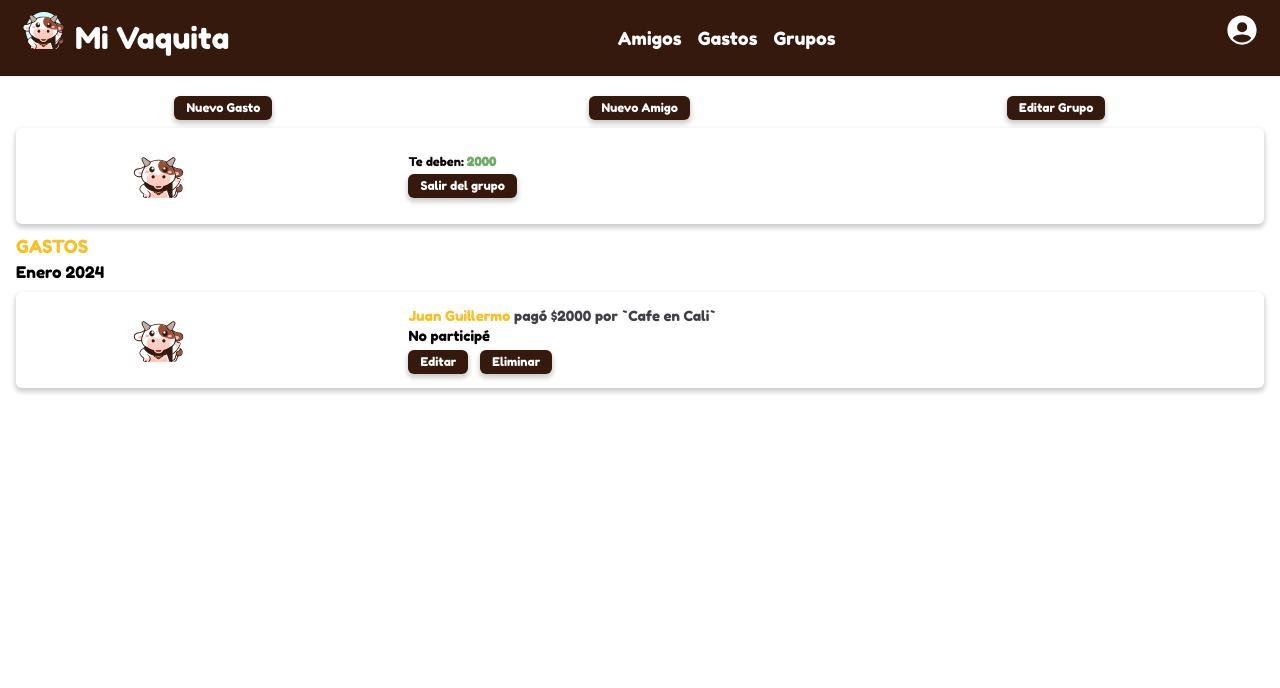
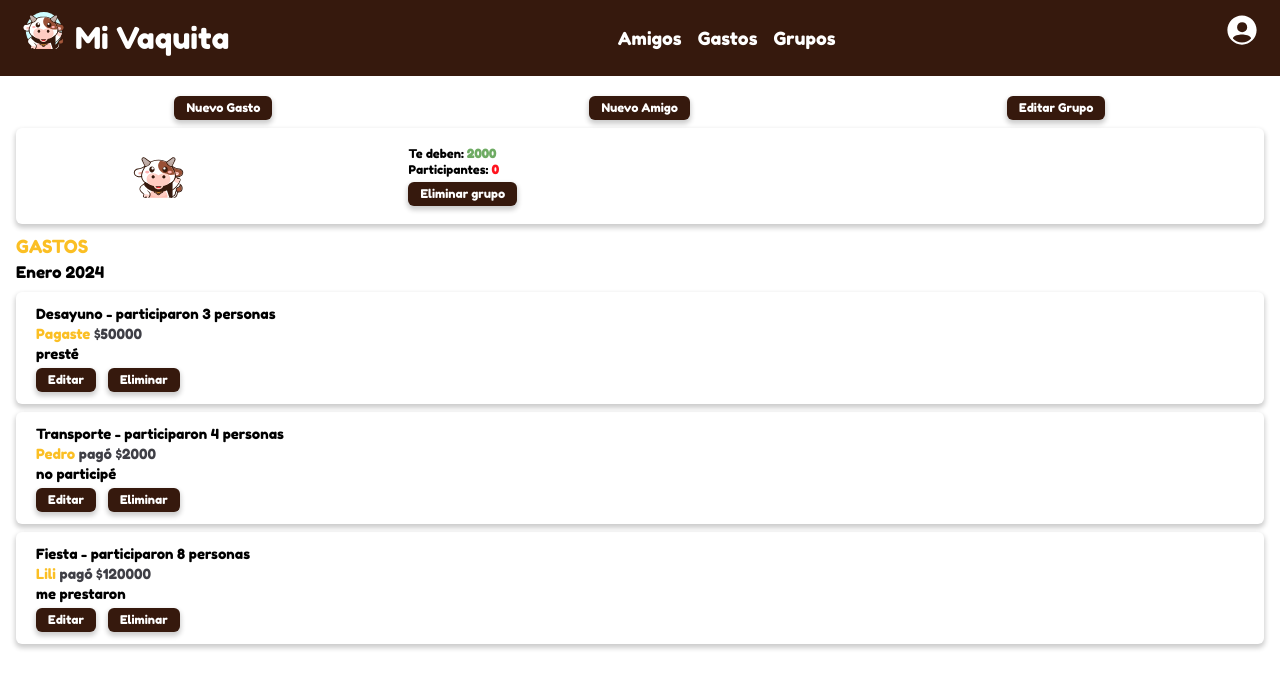
Before and after one commit to manugomz/Vaca-app, a React (Vite) app in the folder Vaca-app/: page /grupos/1 in a window 1280 px wide. Shown: the top 688 px of the page. Built offline with nearby package versions, Linux system fonts and the light colour scheme; no server answers; sample sign-in values are in the browser's storage.

Commit message:
Sprint 3: Group & group details update

```diff
--- a/Vaca-app/src/pages/GroupDetails.jsx
+++ b/Vaca-app/src/pages/GroupDetails.jsx
@@ -6,6 +6,9 @@ import SingleGroup from '../components/SingleGroup';
 
 export default function GroupDetails() {
     const styles = {
+        container: `justify-around items-center
+                shadow-sombra
+                px-5 py-3 my-2 rounded-md`,
         button: `bg-brown-p rounded-md px-3 py-1
     shadow-sombra
     text-white text-xs
@@ -20,7 +23,18 @@ export default function GroupDetails() {
     const group = {
         total: 2000,
         members: ['Migue', 'Cesar', 'Lili'],
-        element: 'Cafe en Cali',
+        element: 'Viaje a Cali',
+        expenses: [
+            { name: 'Desayuno', total: 50000, participation: 'paid', members: 3, whoPaid: 'you' },
+            {
+                name: 'Transporte',
+                total: 2000,
+                participation: 'none',
+                members: 4,
+                whoPaid: 'Pedro',
+            },
+            { name: 'Fiesta', total: 120000, participation: 'owe', members: 8, whoPaid: 'Lili' },
+        ],
     };
 
     return (
@@ -42,23 +56,39 @@ export default function GroupDetails() {
                         Debes: <strong className="text-red-p">{group.total}</strong>
                     </p>
                 )}
-                <button className={styles.button + ' self-start mt-1'}>Salir del grupo</button>
+                <p className="text-xs">
+                    Participantes: <strong className="text-red-p">0</strong>
+                </p>
+                <button className={styles.button + ' self-start mt-1'}>Eliminar grupo</button>
             </SingleGroup>
 
             <h2 className=" text-amber-400 text-lg">GASTOS</h2>
             <section>
                 <h3>Enero 2024</h3>
-                <SingleGroup group={singleGroup}>
+                {group?.expenses?.map((expense) => {
+                    return (
+                        <div className={styles.container} key={expense.name}>
+                            <p className="text-sm">
+                                {expense.name} - participaron {expense.members} personas
+                            </p>
                             <p className="text-sm text-zinc-700">
-                        <span className="text-amber-400">Juan Guillermo</span> pagó ${group.total}{' '}
-                        por `{group.element}`
+                                <span className="text-amber-400">
+                                    {expense.whoPaid === 'you' ? 'Pagaste' : `${expense.whoPaid}`}
+                                </span>
+                                {expense.whoPaid === 'you' ? ' ' : ' pagó '}${expense.total}
                             </p>
-                    <p className="text-sm">No participé</p>
+                            <p className="text-sm">
+                                {expense.participation === 'none' && 'no participé'}
+                                {expense.participation === 'owe' && 'me prestaron'}
+                                {expense.participation === 'paid' && 'presté'}
+                            </p>
                             <div className="flex gap-3 pt-1">
                                 <button className={styles.button}>Editar</button>
                                 <button className={styles.button}>Eliminar</button>
                             </div>
-                </SingleGroup>
+                        </div>
+                    );
+                })}
             </section>
         </main>
     );
--- a/Vaca-app/src/pages/Groups.jsx
+++ b/Vaca-app/src/pages/Groups.jsx
@@ -9,7 +9,7 @@ import Modal from '../components/Modal';
 import ModalConfirmation from '../components/ModalConfirmation';
 import SingleGroup from '../components/SingleGroup';
 
-//TODO: Responsive for WEB (Buttons hover and click animations)
+//? TODO: Responsive for WEB (Buttons hover and click animations)
 
 const apiUrl = import.meta.env.VITE_API_URL;
 
@@ -19,6 +19,7 @@ const Groups = () => {
         loadingRectangle: 'bg-zinc-400 rounded-md animate-pulse',
         loadingButton: ' text-zinc-400 px-3 py-1 shadow-sombra text-xs',
         button: `bg-brown-p text-white
+            min-w-20
             px-3 py-1
             shadow-sombra rounded-md
             text-xs
@@ -40,12 +41,12 @@ const Groups = () => {
     const total = -50_000;
 
     const deleteGroup = async (id) => {
-        try {
-            await deleteGroupMutation.mutate(null, id);
-            reFetch();
-        } catch {}
+        // try {
+        //     await deleteGroupMutation.mutate(null, id);
+        //     reFetch();
+        // } catch {}
     };
-
+    //*--------------------------------------------LOADER------------------------------------------------
     if (loading) {
         return (
             <main className={styles.container + ' animate-pulse bg-zinc-100'}>
@@ -86,6 +87,7 @@ const Groups = () => {
                 </div>
             </main>
         );
+        //*-------------------------------------------------------------------------------------------------
     } else if (error) {
         return (
             <div className="font-fredoka flex flex-col">
@@ -95,6 +97,7 @@ const Groups = () => {
                 </div>
             </div>
         );
+        //*-------------------------------------------GROUPS-------------------------------------------------
     } else if (groups) {
         return (
             <main className={styles.container}>
@@ -103,16 +106,6 @@ const Groups = () => {
                         reFetch={reFetch}
                         onClose={() => {
                             setModalOpen(false);
-                        }}
-                    />
-                )}
-                {modalConfirmOpen && (
-                    <ModalConfirmation
-                        id={currentId}
-                        onDelete={deleteGroup}
-                        onClose={() => {
-                            setCurrentId(0);
-                            setModalConfirmOpen(false);
                         }}
                     />
                 )}
@@ -159,7 +152,7 @@ const Groups = () => {
                                             navigate(`/grupos/${group.id}`);
                                         }}
                                     >
-                                        Editar
+                                        Ver
                                     </button>
 
                                     <button
@@ -169,12 +162,22 @@ const Groups = () => {
                                             setCurrentId(group.id);
                                         }}
                                     >
-                                        Eliminar
+                                        Abandonar
                                     </button>
                                 </div>
                             </SingleGroup>
                         );
                     })}
+                {modalConfirmOpen && (
+                    <ModalConfirmation
+                        id={currentId}
+                        onDelete={deleteGroup}
+                        onClose={() => {
+                            setCurrentId(0);
+                            setModalConfirmOpen(false);
+                        }}
+                    />
+                )}
             </main>
         );
     }
```
Lines whose indentation alone changed are shown as unchanged.
